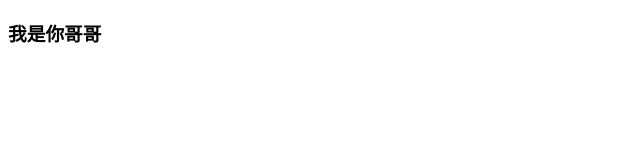
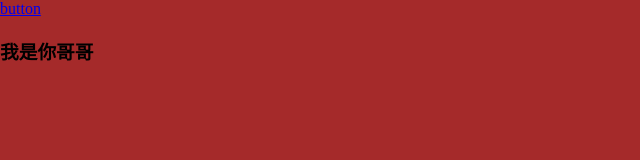
Before and after one commit to kyl0621/kyl-1, a plain HTML site: page index.html in a window 1280 px wide. Shown: the whole page, without its empty margins (0-640 px from the left). Drawn offline with Linux system fonts and the light colour scheme.

Commit message:
修改了index.css文件

```diff
--- /dev/null
+++ b/inde.css
@@ -0,0 +1,5 @@
+html body {
+    margin: 0;
+    padding: 0;
+    background-color: brown;
+}
--- a/index.html
+++ b/index.html
@@ -5,9 +5,14 @@
     <meta charset="UTF-8">
     <meta name="viewport" content="width=device-width, initial-scale=1.0">
     <title>Document</title>
+    <script src="./index.js"></script>
+    <link rel="stylesheet" href="./inde.css">
 </head>
 
 <body>
+
+    <a class="btn btn-sm btn-warning" href="#" role="button">button</a>
+
     <h3>我是你哥哥</h3>
 </body>
 
```
Also changed, not shown: index.js (added), 1 other file.
